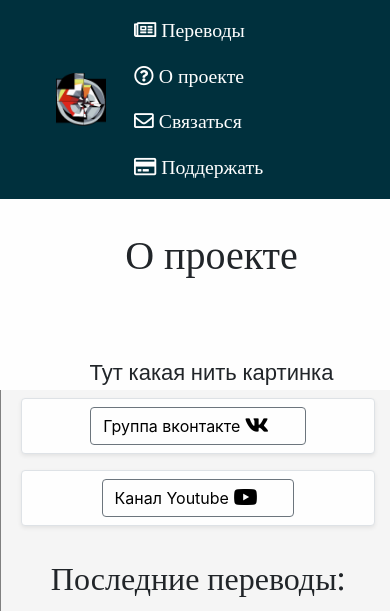
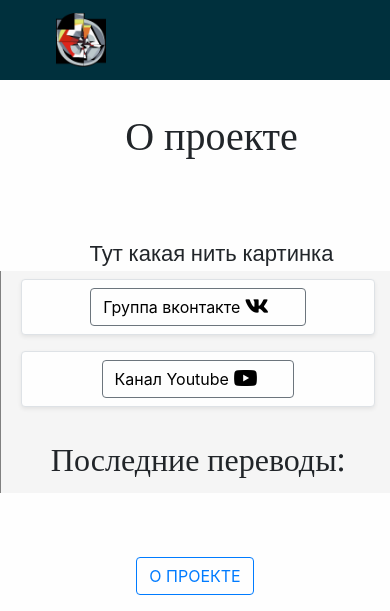
Before and after one commit to Termoplane/RuPeterson, a Django app: page /about/ in a window 390 px wide. Shown: the top 611 px of the page. Run offline with Django 3.2, Linux system fonts and the light colour scheme; data that the repository does not hold is empty; some libraries are stand-ins or nearby versions.

Commit message:
responsive navbar

```diff
--- a/templates/base.html
+++ b/templates/base.html
@@ -12,7 +12,7 @@
   </head>
   <body>
     <!-- Navigation panel -->
-    <nav class="navbar navbar-expand">
+    <nav class="navbar navbar-expand-lg sticky-top">
             <a class="navbar-brand mr-auto" href="{% url 'blog:blog' %}">
                 <img src="{% static 'blog/Maps-of-Meaning-Logo-1.png' %}" style="width: 50px;">
             </a>
```
